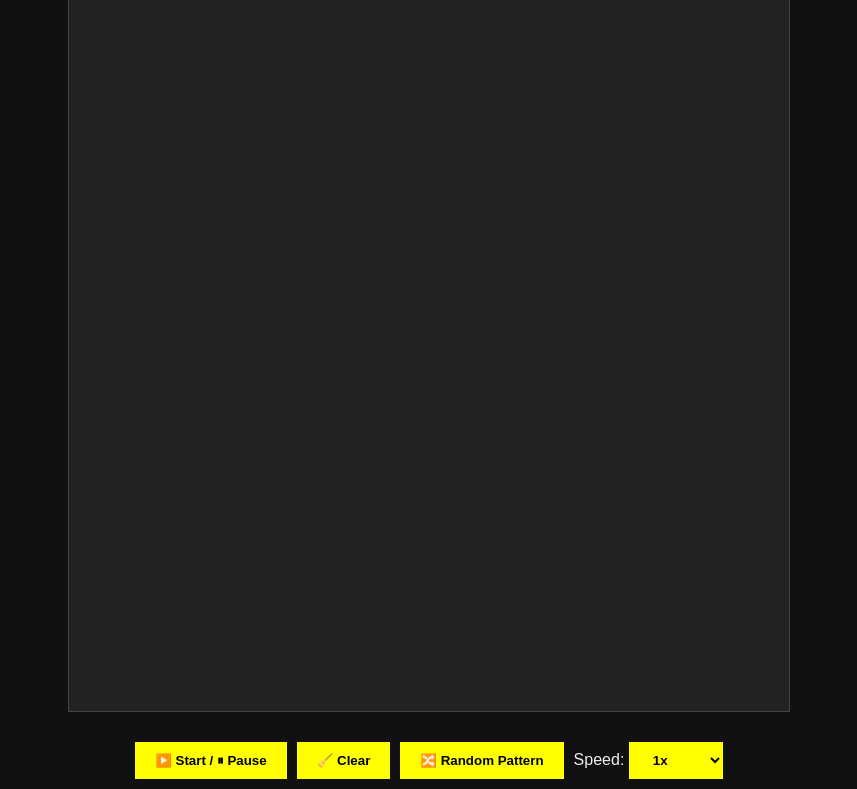
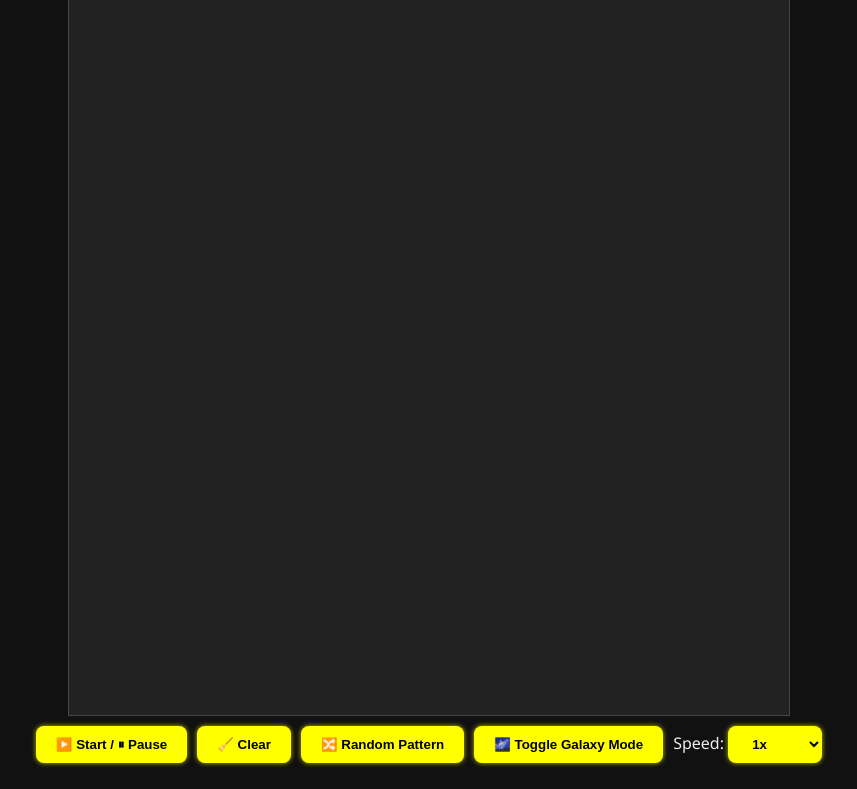
Before and after one commit to HaroHaroNai-brother/conway-game-of-life, a plain HTML site: page index.html in a window 1280 px wide. Shown: the part 79-868 px from the top of the page, without its empty margins (211-1068 px from the left). Drawn offline with Linux system fonts and the light colour scheme.

Commit message:
Update index.html

```diff
--- a/index.html
+++ b/index.html
@@ -3,33 +3,36 @@
 <head>
   <meta charset="UTF-8" />
   <meta name="viewport" content="width=device-width, initial-scale=1.0"/>
-  <title>🧬Conway's Game of Life🧬</title>
+  <title>Conway's Game of Life - Galaxy Mode</title>
   <style>
     body {
       margin: 0;
       padding: 0;
       background: #111;
       color: #eee;
-      font-family: sans-serif;
+      font-family: 'Segoe UI', sans-serif;
       text-align: center;
     }
     h1 {
-      margin-top: 10px;
+      margin: 20px 0 10px;
     }
     canvas {
       background: #222;
       display: block;
-      margin: 20px auto;
+      margin: 10px auto;
       border: 1px solid #444;
       cursor: crosshair;
       touch-action: none;
+      max-width: 90vw;
+      height: auto;
     }
     .controls {
       display: flex;
       flex-wrap: wrap;
       justify-content: center;
       gap: 10px;
-      padding: 10px;
+      margin: 10px auto 20px;
+      max-width: 95vw;
     }
     button, select {
       padding: 10px 20px;
@@ -38,11 +41,16 @@
       border: none;
       color: #000;
       cursor: pointer;
+      border-radius: 8px;
+      box-shadow: 0 0 5px #ff0b;
+      transition: background 0.2s;
     }
     button:hover, select:hover {
       background: #cc0;
     }
-
+    #colorSelector {
+      display: none;
+    }
     @media (max-width: 600px) {
       canvas {
         width: 90vw !important;
@@ -52,13 +60,19 @@
   </style>
 </head>
 <body>
-  <h1>🧬Conway's Game of Life🧬</h1>
-  <canvas id="game" width="500" height="500"></canvas>
+  <h1>⚙️ Conway's Game of Life</h1>
+  <canvas id="game"></canvas>
   <div class="controls">
     <button onclick="toggleRunning()">▶️ Start / ⏸ Pause</button>
     <button onclick="clearGrid()">🧹 Clear</button>
     <button onclick="randomGrid()">🔀 Random Pattern</button>
-    <label>Speed:
+    <button onclick="toggleGalaxyMode()">🌌 Toggle Galaxy Mode</button>
+    <label id="colorSelector">
+      Select Color:
+      <input type="color" id="colorPicker" onchange="setColor(this.value)" />
+    </label>
+    <label>
+      Speed:
       <select id="speedControl" onchange="setSpeed(this.value)">
         <option value="200">0.25x</option>
         <option value="100">0.5x</option>
@@ -68,27 +82,29 @@
       </select>
     </label>
   </div>
+
   <script>
     const canvas = document.getElementById("game");
     const ctx = canvas.getContext("2d");
 
+    let size = 10;
+    let cols, rows;
+    let grid;
+    let running = false;
+    let dragging = false;
+    let speed = 50;
+    let galaxyMode = false;
+    let cellColor = "#0ff";
+
     function resizeCanvas() {
-      const min = Math.min(window.innerWidth, window.innerHeight) * 0.9;
-      canvas.width = min;
-      canvas.height = min;
+      const minDim = Math.min(window.innerWidth, window.innerHeight) * 0.9;
+      canvas.width = minDim;
+      canvas.height = minDim;
       cols = Math.floor(canvas.width / size);
       rows = Math.floor(canvas.height / size);
       grid = createGrid();
       drawGrid();
     }
-
-    let size = 10;
-    let cols = canvas.width / size;
-    let rows = canvas.height / size;
-    let grid = createGrid();
-    let running = false;
-    let dragging = false;
-    let speed = 50;
 
     function createGrid() {
       return Array.from({ length: rows }, () => Array(cols).fill(0));
@@ -112,6 +128,7 @@
     canvas.addEventListener("mousemove", e => {
       if (dragging) toggleCell(e);
     });
+
     canvas.addEventListener("touchstart", e => {
       dragging = true;
       toggleCell(e.touches[0]);
@@ -126,9 +143,15 @@
       for (let y = 0; y < rows; y++) {
         for (let x = 0; x < cols; x++) {
           if (grid[y][x]) {
-            ctx.fillStyle = "#0ff";
-            ctx.shadowBlur = 10;
-            ctx.shadowColor = "#0ff";
+            if (galaxyMode) {
+              ctx.fillStyle = `hsl(${Math.random() * 360}, 100%, 70%)`;
+              ctx.shadowBlur = 15;
+              ctx.shadowColor = ctx.fillStyle;
+            } else {
+              ctx.fillStyle = cellColor;
+              ctx.shadowBlur = 10;
+              ctx.shadowColor = cellColor;
+            }
             ctx.fillRect(x * size, y * size, size - 1, size - 1);
             ctx.shadowBlur = 0;
           }
@@ -179,6 +202,16 @@
       speed = parseInt(val);
     }
 
+    function toggleGalaxyMode() {
+      galaxyMode = !galaxyMode;
+      document.getElementById("colorSelector").style.display = galaxyMode ? "none" : "inline-block";
+      drawGrid();
+    }
+
+    function setColor(value) {
+      cellColor = value;
+    }
+
     function loop() {
       if (running) updateGrid();
       setTimeout(loop, speed);
```
